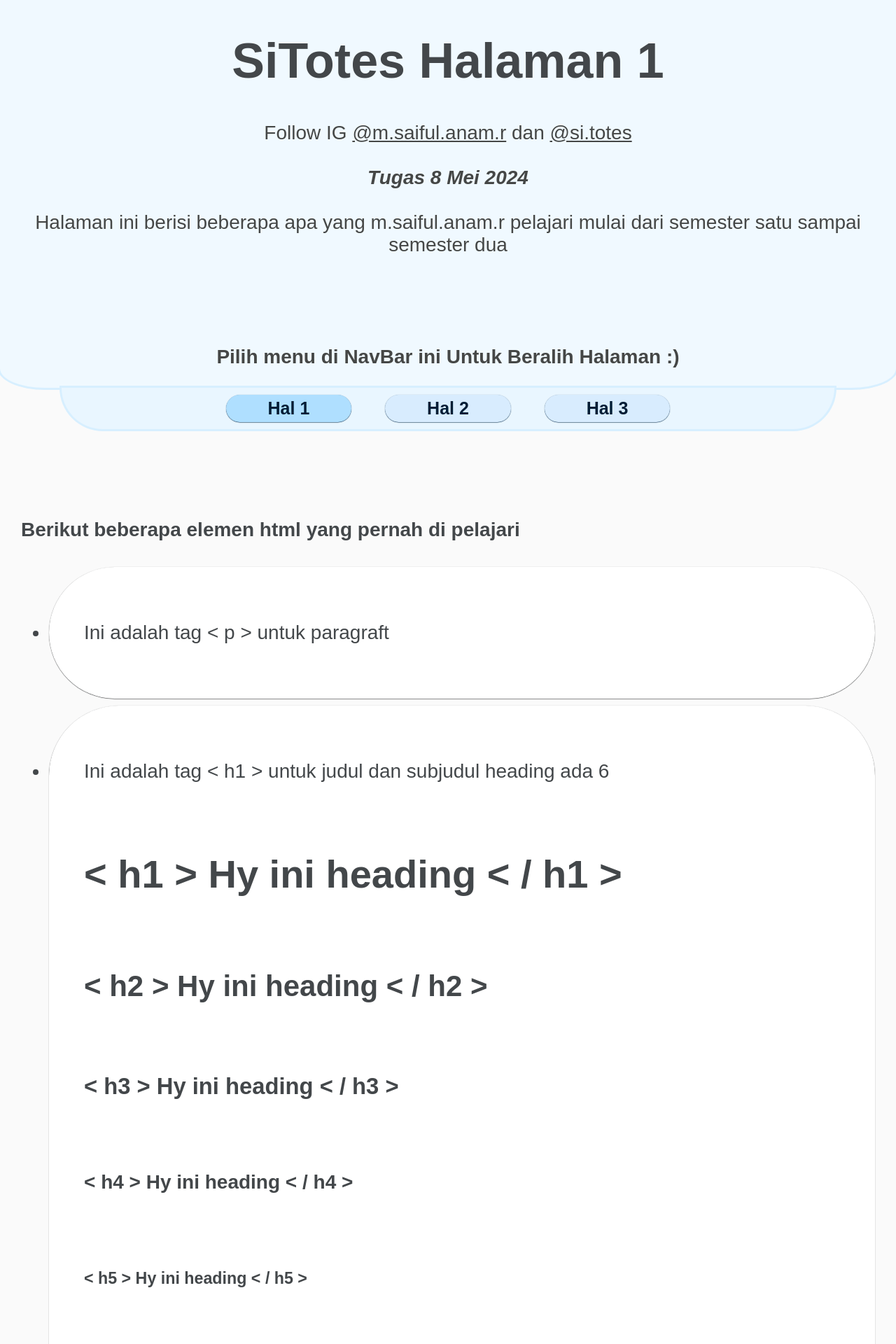
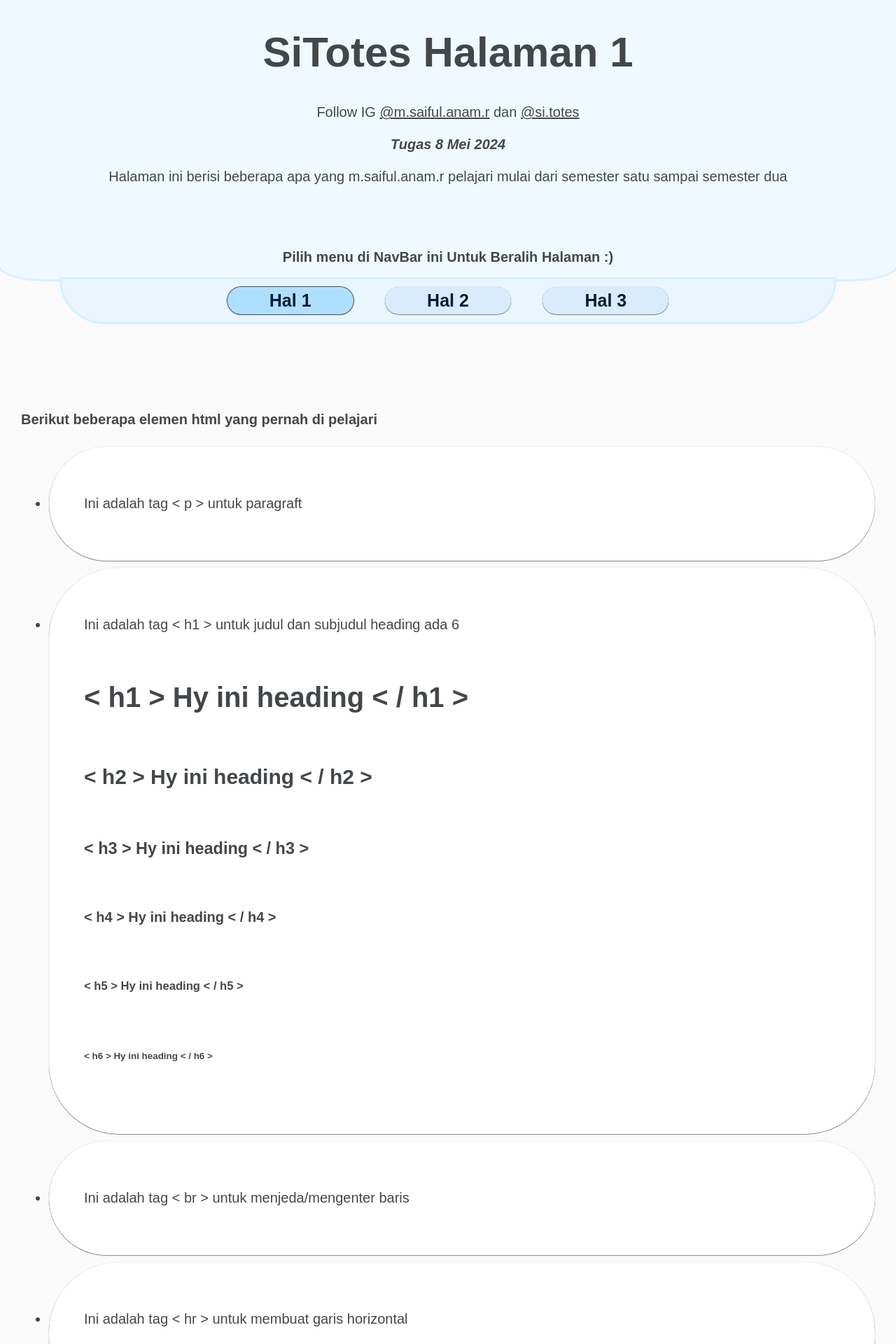
Before and after one commit to SiTotesZ/SiTotesZ.github.io, a PHP site: page /sitotes-hal1.html in a window 1280 px wide. Shown: the top 1920 px of the page at 70% size. Run offline with PHP 8.4, Linux system fonts and the light colour scheme.

Commit message:
Add files via upload

```diff
--- a/8mei2024/sitotes.css
+++ b/8mei2024/sitotes.css
@@ -1,5 +1,5 @@
 body {
-  font-size: 28px;
+  font-size: 20px;
   font-family: sans-serif;
   margin: 0 auto;
   background-color: #fafafa;
@@ -18,10 +18,12 @@ body {
   border-bottom-left-radius: 5%;
   border-bottom-right-radius: 5%;
   box-shadow: 0px 0px 0px 3px #d7efff;
+  padding-left: 10px;
+  padding-right: 10px;
 
 }
 .kepala h1 {
-  font-size: 70px;
+  font-size: 60px;
 
 }
 .kepala p {
@@ -66,6 +68,8 @@ body {
   display: inline-block;
   padding-left: 10px;
   padding-right: 10px;
+  padding-bottom: 1px;
+  padding-top: 1px;
 }
 
 body ul li a {
@@ -91,6 +95,7 @@ body ul li a {
 
 .active {
   background-color: #afdfff;
+  box-shadow: 0px 0px 1px 1px #43474a;
 }
 
 
```
